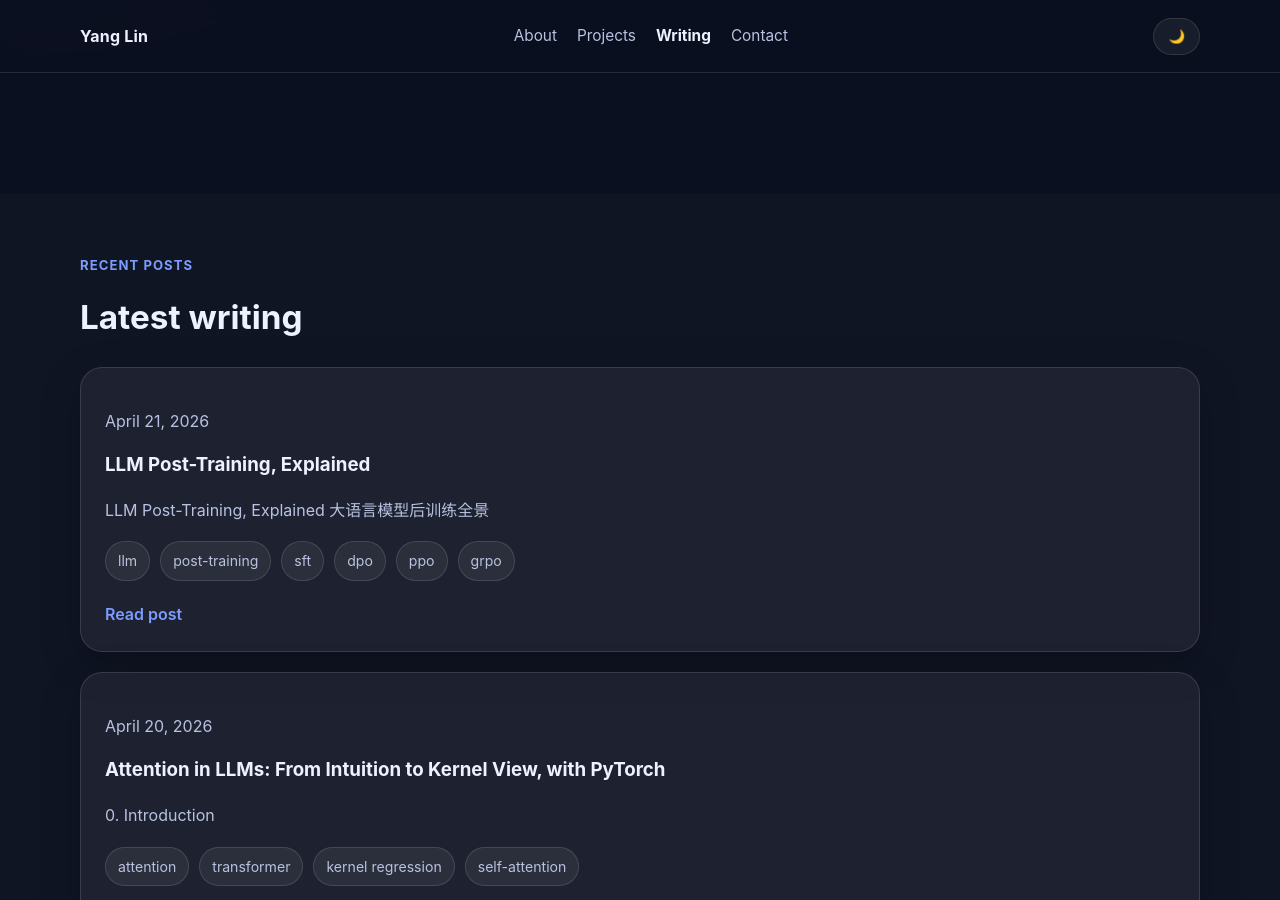
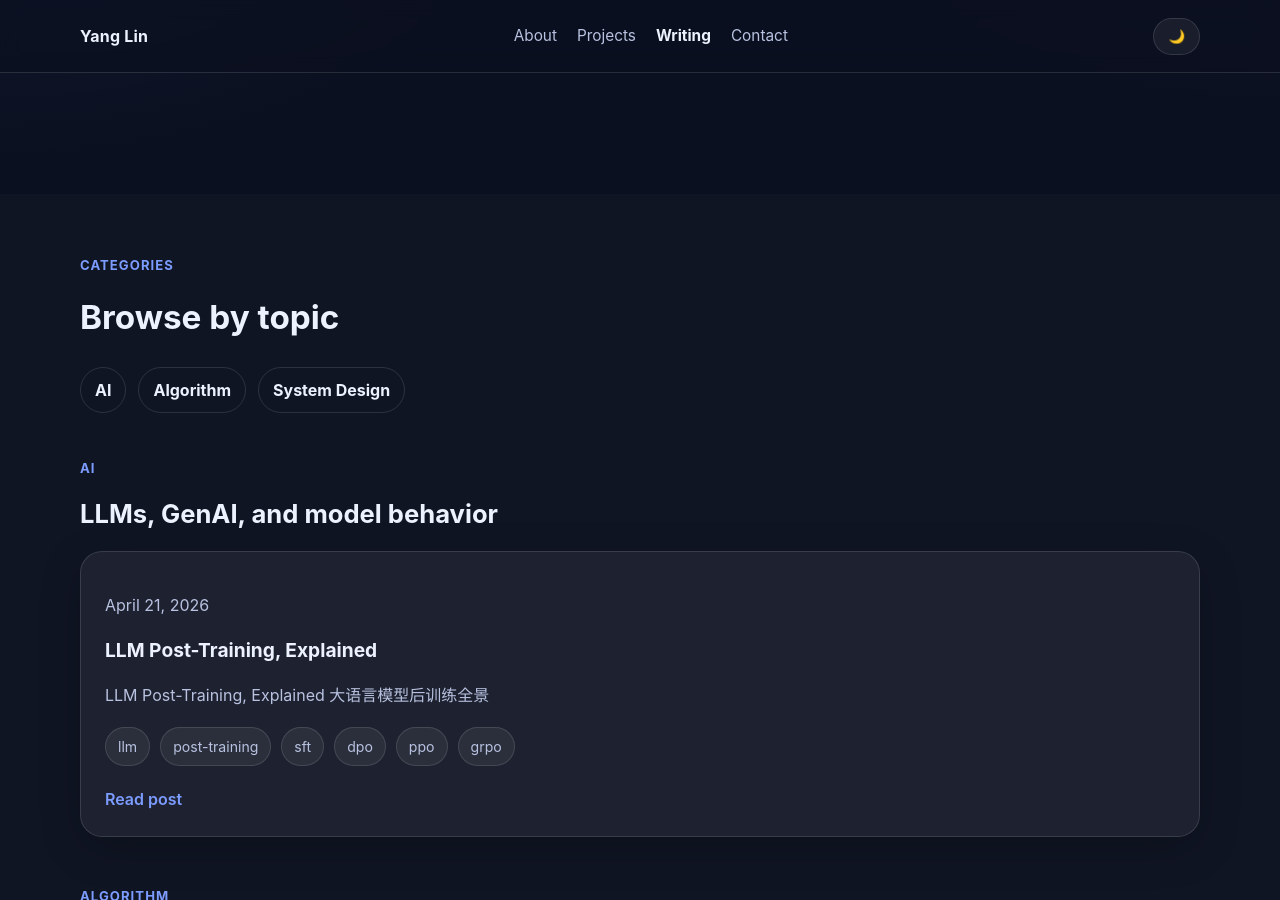
Before and after one commit to yangnyc1024/yangnyc1024.github.io, a Jekyll site: the page built from writing/index.html, in a window 1280 px wide and 900 px high, scrolled down 659 px. Built offline with Jekyll 4.4.1, drawn with Linux system fonts in a browser that asks for light colours; some of the changed text lies outside the part shown.

Commit message:
Organize writing posts by category

```diff
--- a/style.css
+++ b/style.css
@@ -349,17 +349,69 @@ body.light-mode .section-alt {
   gap: 20px;
 }
 
+.writing-categories {
+  scroll-margin-top: 24px;
+}
+
+.category-nav {
+  display: flex;
+  flex-wrap: wrap;
+  gap: 12px;
+  margin-bottom: 32px;
+}
+
+.category-nav a {
+  border: 1px solid var(--border);
+  border-radius: 999px;
+  color: var(--text);
+  font-weight: 700;
+  padding: 9px 14px;
+}
+
+.category-nav a:hover {
+  border-color: var(--primary);
+  color: var(--primary);
+}
+
+.writing-category-list {
+  display: grid;
+  gap: 36px;
+}
+
+.writing-category {
+  scroll-margin-top: 24px;
+}
+
+.writing-category-heading {
+  margin-bottom: 16px;
+}
+
+.writing-category-heading h3 {
+  margin: 8px 0 0;
+  font-size: clamp(1.25rem, 2vw, 1.75rem);
+}
+
 .writing-date,
 .post-meta {
   color: var(--muted);
 }
 
-.writing-card h3 {
+.writing-card h3,
+.writing-card h4 {
   margin: 0 0 10px;
+}
+
+.writing-card h4 {
+  font-size: 1.2rem;
 }
 
 .writing-card p {
   color: var(--muted);
+}
+
+.writing-card-empty {
+  border-style: dashed;
+  box-shadow: none;
 }
 
 .writing-note {
--- a/writing/index.html
+++ b/writing/index.html
@@ -14,18 +14,35 @@ description: Essays, technical notes, and research reflections on ML systems, Ge
   </div>
 </section>
 
-<section class="section section-alt">
+{% assign ai_posts = site.posts | where: "writing_category", "ai" %}
+{% assign algorithm_posts = site.posts | where: "writing_category", "algorithm" %}
+{% assign system_design_posts = site.posts | where: "writing_category", "system-design" %}
+
+<section class="section section-alt writing-categories">
   <div class="container">
     <div class="section-heading">
-      <p class="section-label">Recent Posts</p>
-      <h2>Latest writing</h2>
+      <p class="section-label">Categories</p>
+      <h2>Browse by topic</h2>
+    </div>
+
+    <nav class="category-nav" aria-label="Writing categories">
+      <a href="#ai">AI</a>
+      <a href="#algorithm">Algorithm</a>
+      <a href="#system-design">System Design</a>
+    </nav>
+
+    <div class="writing-category-list">
+      <section class="writing-category" id="ai">
+        <div class="writing-category-heading">
+          <p class="section-label">AI</p>
+          <h3>LLMs, GenAI, and model behavior</h3>
         </div>
 
         <div class="writing-grid">
-      {% for post in site.posts %}
+          {% for post in ai_posts %}
             <article class="writing-card">
               <p class="writing-date">{{ post.date | date: "%B %-d, %Y" }}</p>
-          <h3><a href="{{ post.url }}">{{ post.title }}</a></h3>
+              <h4><a href="{{ post.url }}">{{ post.title }}</a></h4>
               {% if post.excerpt %}
                 <p>{{ post.excerpt | strip_html | truncate: 180 }}</p>
               {% endif %}
@@ -41,14 +58,84 @@ description: Essays, technical notes, and research reflections on ML systems, Ge
               </div>
             </article>
           {% else %}
-        <article class="writing-card">
-          <p class="writing-date">No posts yet</p>
-          <h3>Writing will appear here soon</h3>
-          <p>
-            This section is being rebuilt, and archived posts will be added back here over time.
-          </p>
+            <article class="writing-card writing-card-empty">
+              <p class="writing-date">Coming soon</p>
+              <h4>AI notes will appear here</h4>
+              <p>Posts about LLMs, GenAI, and model behavior will be collected in this category.</p>
             </article>
           {% endfor %}
         </div>
+      </section>
+
+      <section class="writing-category" id="algorithm">
+        <div class="writing-category-heading">
+          <p class="section-label">Algorithm</p>
+          <h3>Core algorithms and implementation notes</h3>
+        </div>
+
+        <div class="writing-grid">
+          {% for post in algorithm_posts %}
+            <article class="writing-card">
+              <p class="writing-date">{{ post.date | date: "%B %-d, %Y" }}</p>
+              <h4><a href="{{ post.url }}">{{ post.title }}</a></h4>
+              {% if post.excerpt %}
+                <p>{{ post.excerpt | strip_html | truncate: 180 }}</p>
+              {% endif %}
+              {% if post.tags and post.tags.size > 0 %}
+                <div class="tech-stack">
+                  {% for tag in post.tags %}
+                    <span>{{ tag }}</span>
+                  {% endfor %}
+                </div>
+              {% endif %}
+              <div class="project-links">
+                <a href="{{ post.url }}">Read post</a>
+              </div>
+            </article>
+          {% else %}
+            <article class="writing-card writing-card-empty">
+              <p class="writing-date">Coming soon</p>
+              <h4>Algorithm notes will appear here</h4>
+              <p>Posts about algorithms, math, and implementation details will be collected in this category.</p>
+            </article>
+          {% endfor %}
         </div>
       </section>
+
+      <section class="writing-category" id="system-design">
+        <div class="writing-category-heading">
+          <p class="section-label">System Design</p>
+          <h3>Architecture, retrieval, ranking, and production ML systems</h3>
+        </div>
+
+        <div class="writing-grid">
+          {% for post in system_design_posts %}
+            <article class="writing-card">
+              <p class="writing-date">{{ post.date | date: "%B %-d, %Y" }}</p>
+              <h4><a href="{{ post.url }}">{{ post.title }}</a></h4>
+              {% if post.excerpt %}
+                <p>{{ post.excerpt | strip_html | truncate: 180 }}</p>
+              {% endif %}
+              {% if post.tags and post.tags.size > 0 %}
+                <div class="tech-stack">
+                  {% for tag in post.tags %}
+                    <span>{{ tag }}</span>
+                  {% endfor %}
+                </div>
+              {% endif %}
+              <div class="project-links">
+                <a href="{{ post.url }}">Read post</a>
+              </div>
+            </article>
+          {% else %}
+            <article class="writing-card writing-card-empty">
+              <p class="writing-date">Coming soon</p>
+              <h4>System design notes will appear here</h4>
+              <p>Posts about RAG, ranking, recommendation, and production ML architecture will be collected in this category.</p>
+            </article>
+          {% endfor %}
+        </div>
+      </section>
+    </div>
+  </div>
+</section>
```
Also changed, not shown: _posts/2026-04-20-attention-in-llms-intuition-kernel-view-pytorch.md (+1 -0 lines), _posts/2026-04-21-PostTraining_web.md (+1 -0 lines). Lines whose indentation alone changed are shown as unchanged.
